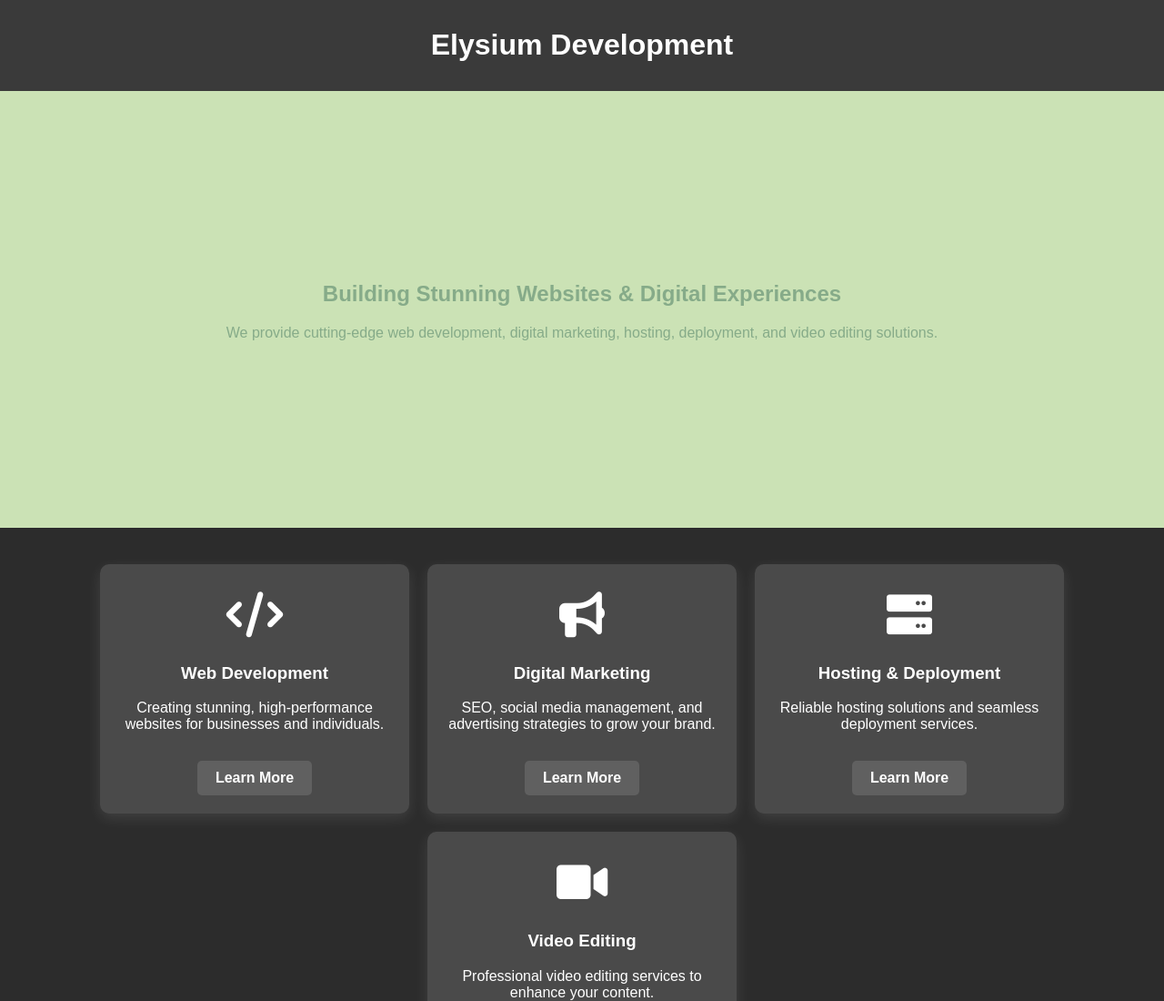
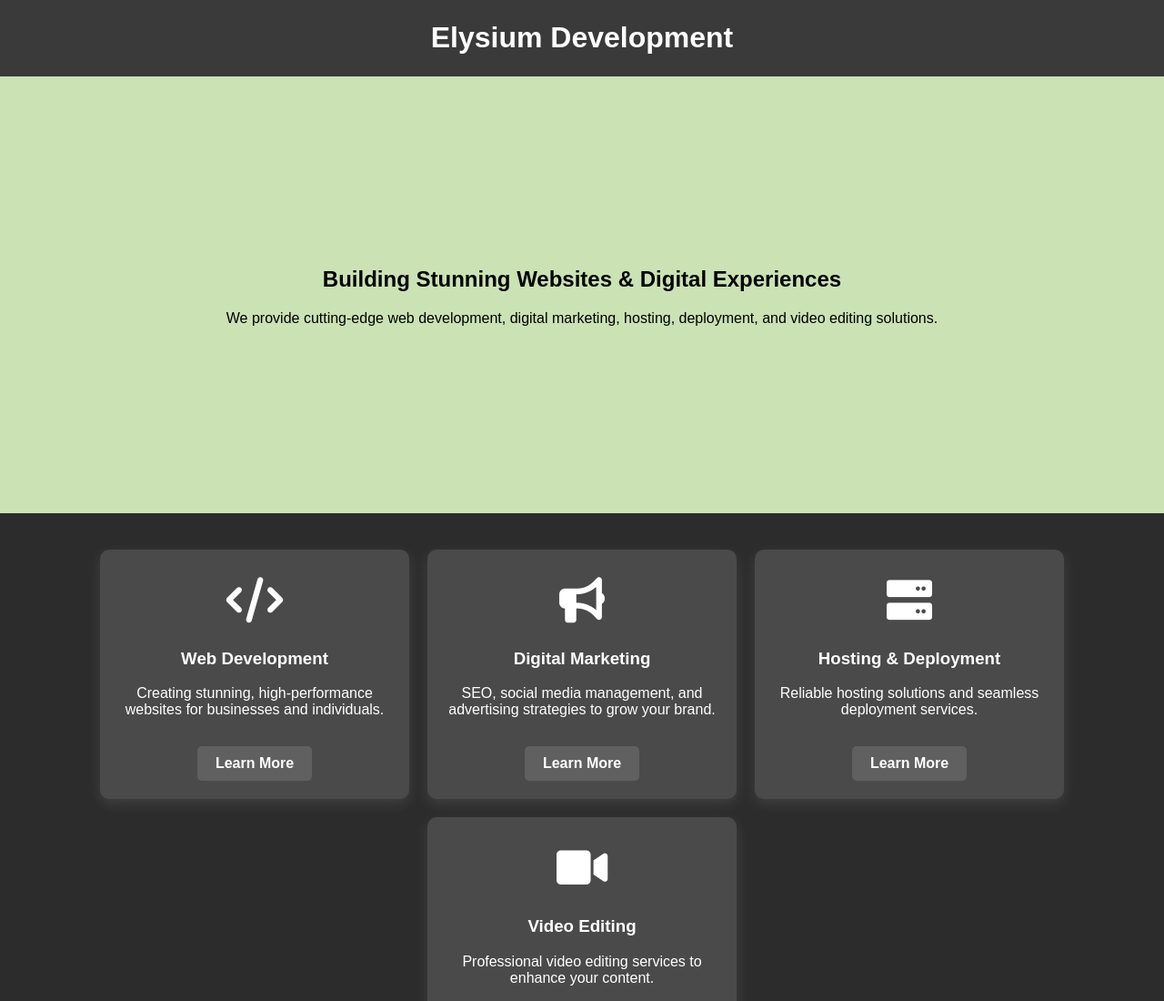
Before and after one commit to iabhaykaran/elysium, a plain HTML site: page index.html in a window 1280 px wide. Shown: the top 1100 px of the page at 91% size. Drawn offline with Linux system fonts and the light colour scheme.

Commit message:
Update index.html

```diff
--- a/index.html
+++ b/index.html
@@ -6,7 +6,7 @@
     <link rel="stylesheet" href="https://cdnjs.cloudflare.com/ajax/libs/font-awesome/6.0.0/css/all.min.css">
     <style>
         body { font-family: Arial, sans-serif; margin: 0; padding: 0; background: #2c2c2c; color: #ffffff; }
-        header { background: #3a3a3a; color: #fff; padding: 10px; text-align: center; }
+        header { background: #3a3a3a; color: #fff; padding: 2px; text-align: center; }
         nav { display: flex; justify-content: center; gap: 5px; background: #444; padding: 10px; flex-wrap: wrap; }
         nav a { color: white; text-decoration: none; font-size: 18px; transition: color 0.3s ease; }
         nav a:hover { color: #bdbdbd; }
@@ -15,9 +15,9 @@
 #CBE2B5
 
 ; color:
+black
 
 
-#86AB89
 
 ; text-align: center; animation: fadeIn 2s ease-in-out; }
         .services { display: flex; flex-wrap: wrap; justify-content: center; gap: 20px; padding: 40px; }
```
